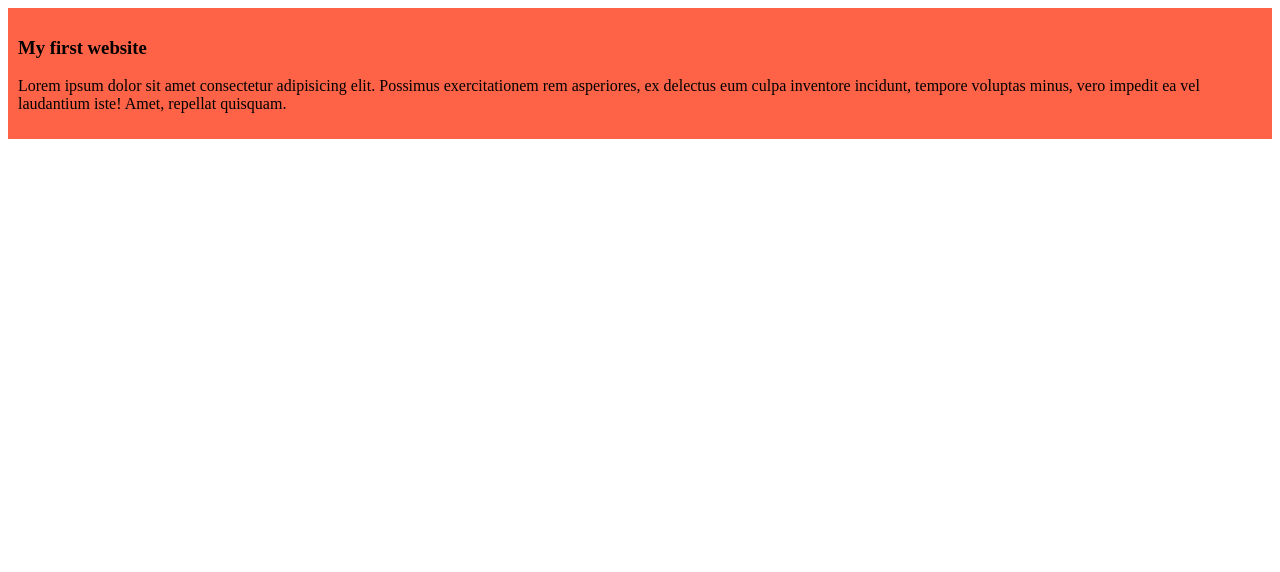
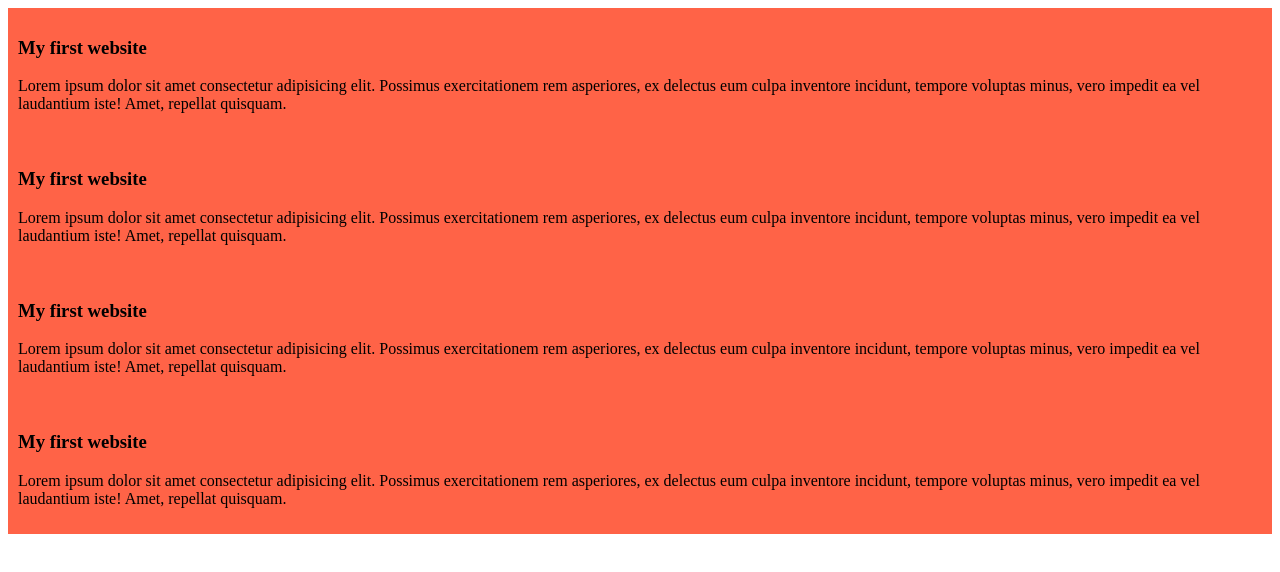
Before and after one commit to HiSaifullah/my-simple-website, a plain HTML site: page index.html in a window 1280 px wide. Drawn offline with Linux system fonts and the light colour scheme.

Commit message:
my second blog

```diff
--- a/index.html
+++ b/index.html
@@ -11,5 +11,17 @@
         <h3>My first website</h3>
         <p>Lorem ipsum dolor sit amet consectetur adipisicing elit. Possimus exercitationem rem asperiores, ex delectus eum culpa inventore incidunt, tempore voluptas minus, vero impedit ea vel laudantium iste! Amet, repellat quisquam.</p>
     </div>
+    <div>
+        <h3>My first website</h3>
+        <p>Lorem ipsum dolor sit amet consectetur adipisicing elit. Possimus exercitationem rem asperiores, ex delectus eum culpa inventore incidunt, tempore voluptas minus, vero impedit ea vel laudantium iste! Amet, repellat quisquam.</p>
+    </div>
+    <div>
+        <h3>My first website</h3>
+        <p>Lorem ipsum dolor sit amet consectetur adipisicing elit. Possimus exercitationem rem asperiores, ex delectus eum culpa inventore incidunt, tempore voluptas minus, vero impedit ea vel laudantium iste! Amet, repellat quisquam.</p>
+    </div>
+    <div>
+        <h3>My first website</h3>
+        <p>Lorem ipsum dolor sit amet consectetur adipisicing elit. Possimus exercitationem rem asperiores, ex delectus eum culpa inventore incidunt, tempore voluptas minus, vero impedit ea vel laudantium iste! Amet, repellat quisquam.</p>
+    </div>
 </body>
 </html>
```
